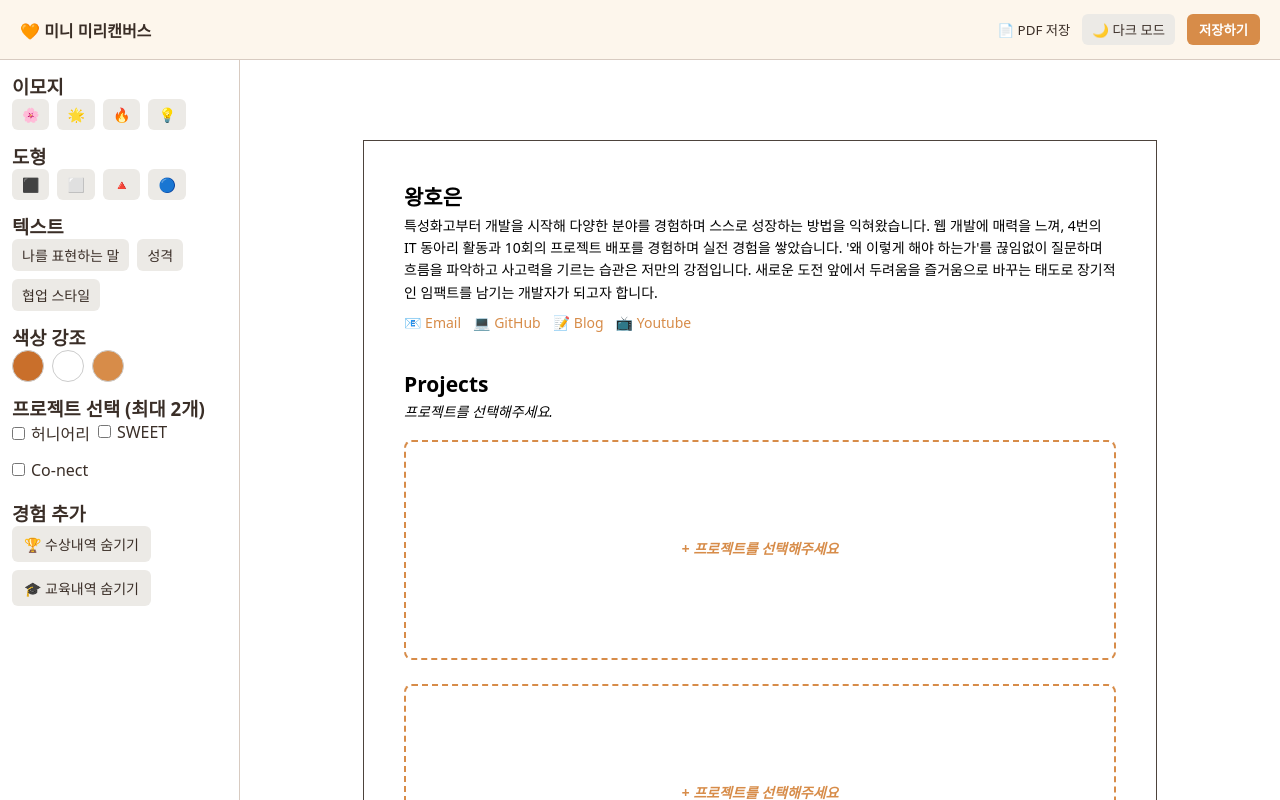
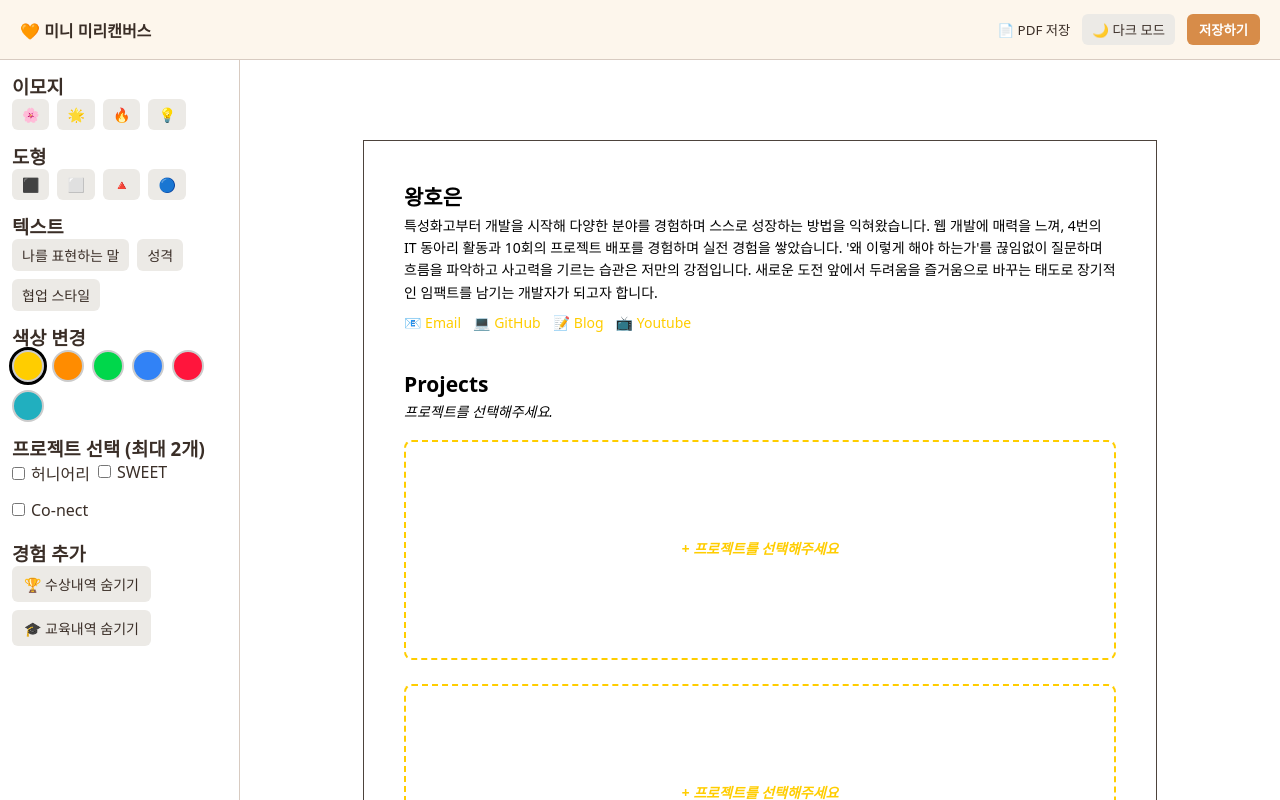
Before and after one commit to hoeun0723/my-miricanvas, a React (Vite) app: page /home in a window 1280 px wide. Built offline with nearby package versions, Linux system fonts and the light colour scheme.

Commit message:
feat: 색상변경 버튼 활성화 및 색상 6가지 지정

```diff
--- a/src/components/ResumeRenderer/ResumeRenderer.module.css
+++ b/src/components/ResumeRenderer/ResumeRenderer.module.css
@@ -147,7 +147,7 @@
   font-style: italic;
   font-weight: 600;
   margin-bottom: 24px;
-  background-color: var(--color-background-secondary);
+  background-color: white;
   cursor: default;
 }
 
--- a/src/components/ResumeRenderer/ResumeRenderer.tsx
+++ b/src/components/ResumeRenderer/ResumeRenderer.tsx
@@ -4,7 +4,7 @@ import styles from './ResumeRenderer.module.css';
 
 const ResumeRenderer = () => {
   const { name, summary, contact } = RESUME_DATA;
-  const { selectedProjects, showAwards, showEducation } = useCanvasContext();
+  const { selectedProjects, showAwards, showEducation,selectedColor } = useCanvasContext();
   const { awards, education } = RESUME_DATA.experiences;
 
 
@@ -17,7 +17,10 @@ const ResumeRenderer = () => {
 
 
   return (
-    <div className={styles.resume}>
+    <div className={styles.resume} style={{
+      '--color-primary': `var(${selectedColor})`,
+      '--color-anchor-text': `var(${selectedColor})`,
+    } as React.CSSProperties}>
       <section className={styles.header}>
         <h1 className="color-anchor-text">{name}</h1>
         <p>{summary}</p>
--- a/src/components/Sidebar/Sidebar.tsx
+++ b/src/components/Sidebar/Sidebar.tsx
@@ -6,7 +6,7 @@ import { RESUME_DATA } from '../../constants/resumeData';
 import { useCanvasContext } from '../../context/CanvasContext/CanvasContext';
 
 const Sidebar = () => {
-  const { addElement, selectedProjects, toggleProject,toggleAwards, toggleEducation, showAwards, showEducation } = useCanvasContext();
+  const { addElement, selectedProjects, toggleProject,toggleAwards, toggleEducation, showAwards, showEducation,selectedColor,setSelectedColor } = useCanvasContext();
 
   const handleClick = (type: ElementType, value: string) => {
     console.log(`선택됨: [${type}] ${value}`);
@@ -47,9 +47,16 @@ const Sidebar = () => {
       </section>
 
       <section>
-        <h3>색상 강조</h3>
+        <h3>색상 변경</h3>
         <div className={styles.group}>
-          {['--color-anchor-text', '--color-highlight', '--color-primary'].map((colorVar) => (
+          {[
+      '--highlight-color-1',
+      '--highlight-color-2',
+      '--highlight-color-3',
+      '--highlight-color-4',
+      '--highlight-color-5',
+      '--highlight-color-6',
+    ].map((colorVar) => (
             <button
               key={colorVar}
               style={{
@@ -57,12 +64,12 @@ const Sidebar = () => {
                 width: '32px',
                 height: '32px',
                 borderRadius: '50%',
-                border: '1px solid #ccc',
+                border: '2px solid #ccc',
                 cursor: 'pointer',
+                outline: selectedColor === colorVar ? '3px solid black' : 'none',
               }}
-              onClick={() => {
-                console.log(`${colorVar} 강조 적용`);
-              }}
+              aria-label={`색상 ${colorVar}`}
+              onClick={() => setSelectedColor(colorVar)}
             />
           ))}
         </div>
--- a/src/context/CanvasContext/CanvasContext.tsx
+++ b/src/context/CanvasContext/CanvasContext.tsx
@@ -20,12 +20,12 @@ interface CanvasContextType {
   removeElement: (id: string) => void;
   selectedProjects: Project[];
   toggleProject: (project: Project) => void;
-
   showAwards: boolean;
   toggleAwards: () => void;
-
   showEducation: boolean;
   toggleEducation: () => void;
+  selectedColor: string;
+  setSelectedColor: (colorVar: string) => void;
 
 }
 
@@ -36,12 +36,14 @@ export const CanvasProvider = ({ children }: { children: ReactNode }) => {
   const [selectedProjects, setSelectedProjects] = useState<Project[]>([]);
   const [showAwards, setShowAwards] = useState(true);
   const [showEducation, setShowEducation] = useState(true);
+  const [selectedColor, setSelectedColor] = useState('--highlight-color-1');
+
 
   const toggleAwards = () => setShowAwards(prev => !prev);
 const toggleEducation = () => setShowEducation(prev => !prev);
 
   const addElement = (element: CanvasElementInput) => {
-    const id = crypto.randomUUID(); // 고유 ID 생성
+    const id = crypto.randomUUID();
     setElements((prev) => [...prev, { id, ...element }]);
   };
 
@@ -79,8 +81,10 @@ const toggleEducation = () => setShowEducation(prev => !prev);
   toggleAwards,
   showEducation,
   toggleEducation,
+  selectedColor,
+    setSelectedColor,
     }),
-    [elements,selectedProjects,showAwards, showEducation]
+    [elements,selectedProjects,showAwards, showEducation,selectedColor,]
   );
 
   return (
--- a/src/styles/global.css
+++ b/src/styles/global.css
@@ -49,6 +49,14 @@ body,body.light {
     --color-gray-1000: #4d433c;
     --color-overlay: #5c5144cc;
 
+
+   --highlight-color-1: #FFCD00;
+  --highlight-color-2: #FF8C00;
+  --highlight-color-3: #00D74B;
+  --highlight-color-4: #3182f6;
+  --highlight-color-5: #ff153c;
+  --highlight-color-6: #21AFBF;
+
 }
 
 
@@ -67,7 +75,7 @@ body.dark {
     --color-table-border: #6f5f55;
     --color-navigation-shadow: rgba(0, 0, 0, 0.08);
 
-    --color-primary: #f5b56b;
+    --color-primary: #d78c49;
     --color-secondary: #d1a175;
 }
 
```
